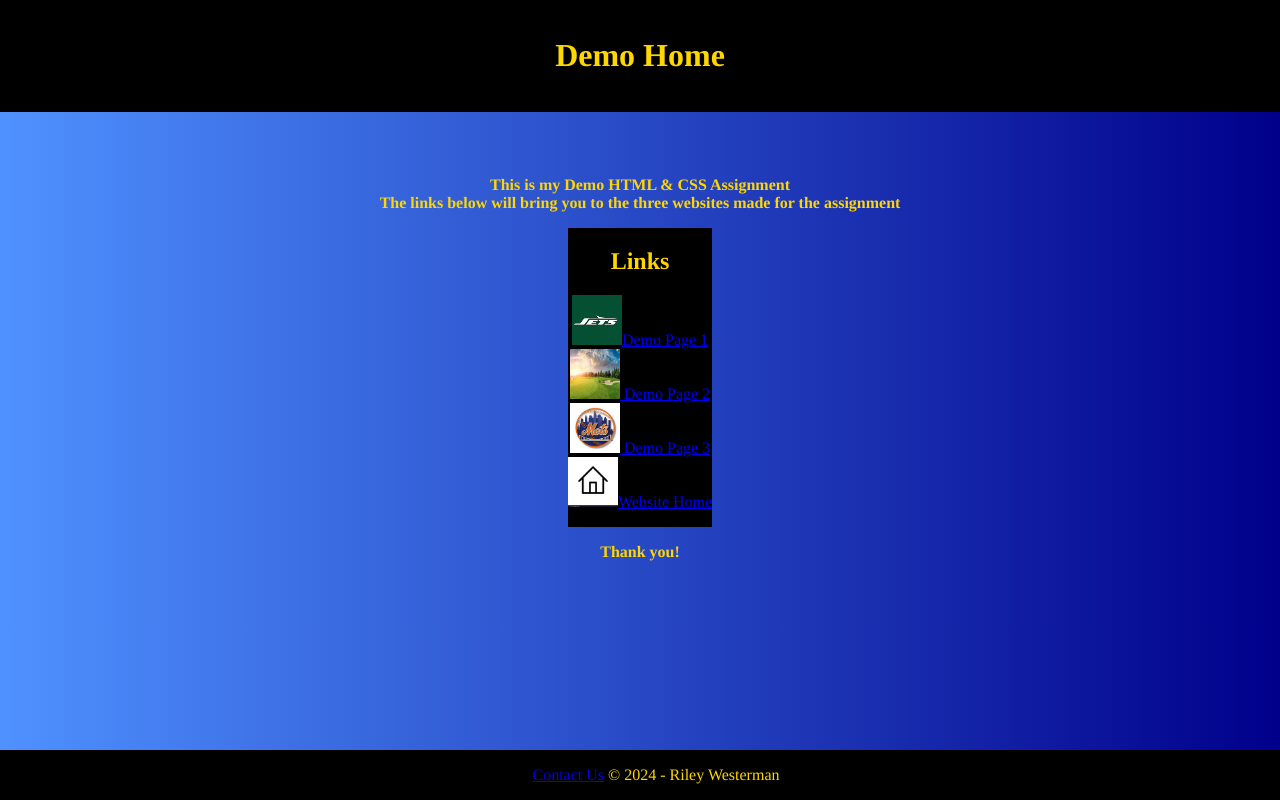
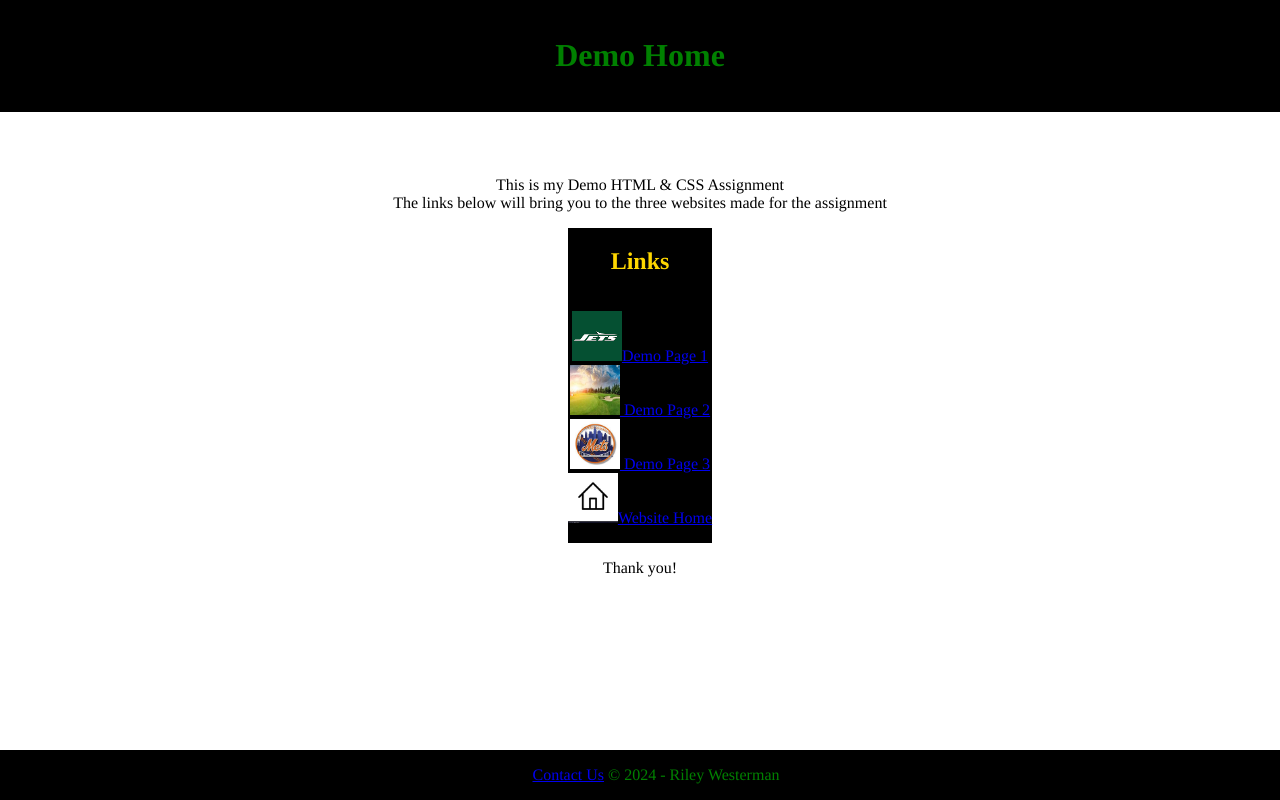
Before and after one commit to Rwester7/CPSC3750, a plain HTML site: page demoH.html in a window 1280 px wide. Drawn offline with Linux system fonts and the light colour scheme.

Commit message:
Update demoH.html

```diff
--- a/demoH.html
+++ b/demoH.html
@@ -1,79 +1,37 @@
-<!DOCTYPE html>
 <html lang="en">
     <head>
-        <meta charset="UTF-8">
-        <meta name="viewport" content="width=device-width, initial-scale=1.0">
+        <link rel="stylesheet" href="styles.css">
         <title>Demo Home</title>
-        <style>
-            header {
-                background-color: black;
-                color: gold;
-                text-align: center;
-                padding: 1em;
-            }
-
-            body {
-                font-family: Times, sans-serif;
-                margin: 0;
-                padding: 0;
-                background: linear-gradient(to right, #4F91FF, darkblue);
-            }
-
-            main {
-                padding: 3em;
-                text-align: center;
-            }
-
-            footer {
-                background-color: black;
-                color: gold;
-                text-align: center;
-                padding: 1em;
-                position: fixed;
-                bottom: 0;
-                width: 100%;
-            }
-            ul {
-                list-style: none;
-                padding: 0;
-                text-align: center;
-            }
-            nav {
-                background-color: black;
-                display: inline-block;
-                clear: both;
-            }
-        </style>
     </head>
     <body>
         <header>
             <h1>Demo Home</h1>
         </header>
         <main>
-            <p><strong style="color: gold;">This is my Demo HTML & CSS Assignment<br>The links below will bring you to the three websites made for the assignment</strong></p>
+            <p>This is my Demo HTML & CSS Assignment<br>The links below will bring you to the three websites made for the assignment</p>
 
             <nav>
                 <h1 style="color: gold;">Links</h1>
                 <ul>
-                    <li>
-                        <a href="demo1.html">
+                    <li><n>
+                        <a href="Wk2Demos/demo1.html">
                         <img src="pics/pic4.jpeg" width="50" height="50">Demo Page 1</a>
-                    </li>
-                    <li>
-                        <a href="demo2.html">
+                    </n></li>
+                    <li><n>
+                        <a href="Wk2Demos/demo2.html">
                         <img src="pics/golfback.jpeg" width="50" height="50"> Demo Page 2</a>
-                    </li>
-                    <li>
-                        <a href="demo3.html">
+                    </n></li>
+                    <li><n>
+                        <a href="Wk2Demos/demo3.html">
                         <img src="pics/metsback.jpeg" width="50" height="50"> Demo Page 3</a>
-                    </li>
-                    <li>
+                    </n></li>
+                    <li><n>
                         <a href="index.html">
                         <img src="pics/home.png" width="50" height="50">Website Home</a>
-                    </li>
+                    </n></li>
                 </ul>
             </nav>
-            <p><strong style="color: gold;">Thank you!</strong></p>
+            <p>Thank you!</p>
         </main>
         <footer>
           <a href="mailto:rwester@g.clemson.edu">Contact Us</a>
```
